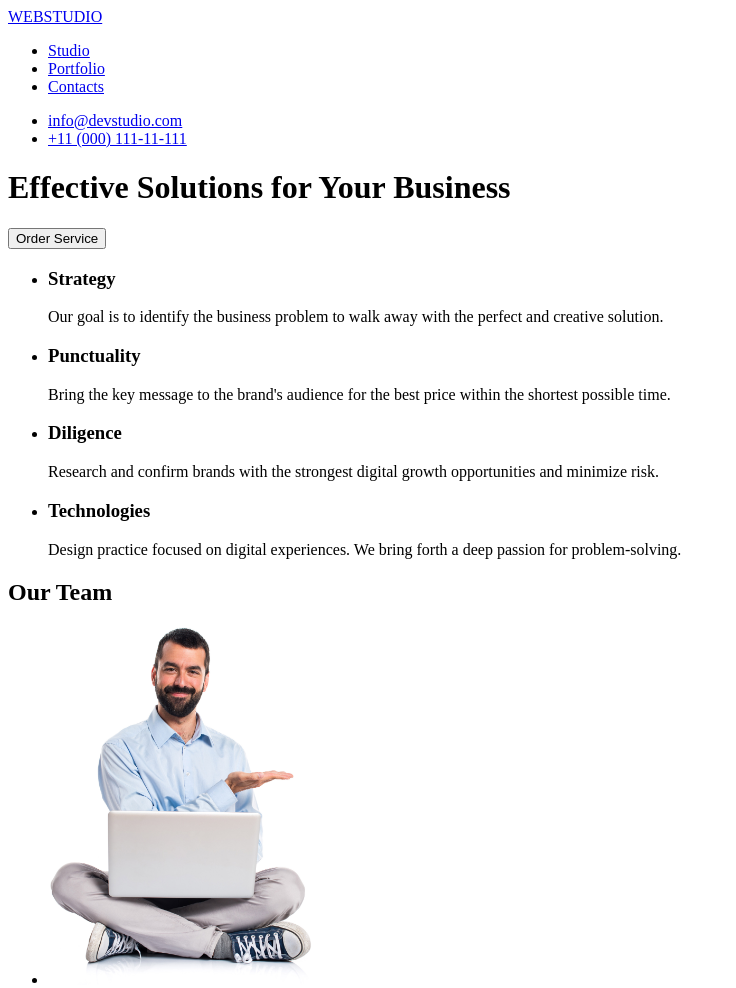
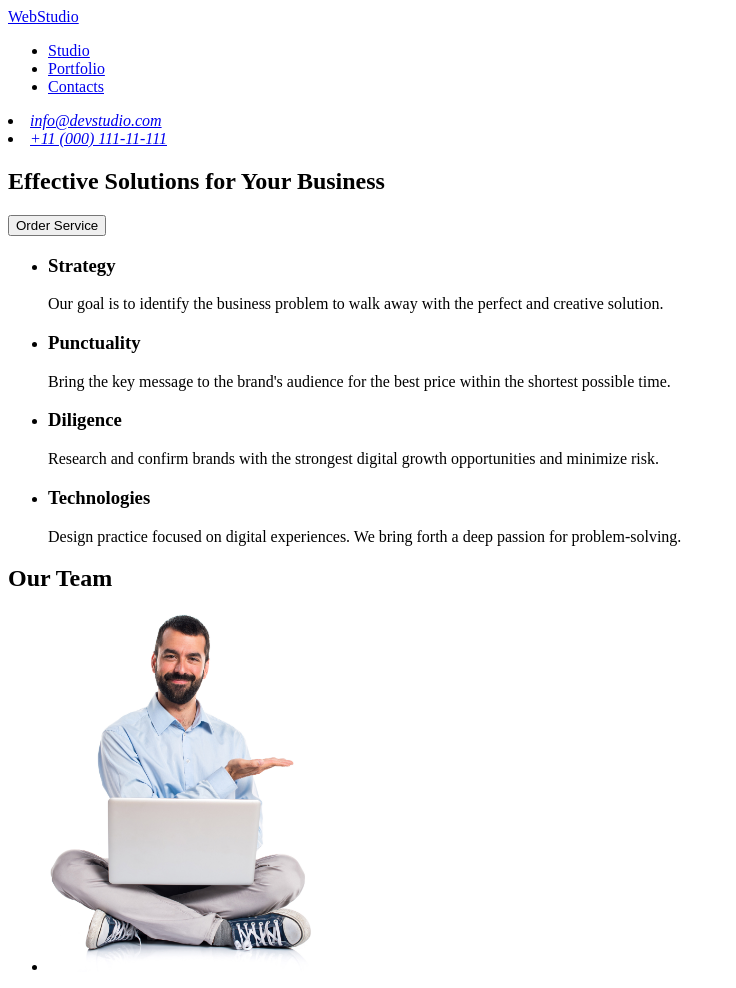
Before and after one commit to PopovychKostiantyn/homework-1, a plain HTML site: page index.html in a window 1280 px wide. Shown: the top 988 px of the page, without its empty margins (0-736 px from the left). Drawn offline with Linux system fonts and the light colour scheme.

Commit message:
checking

```diff
--- a/index.html
+++ b/index.html
@@ -7,29 +7,29 @@
 </head>
 <body>
     <header>
-        <a href="#">WEBSTUDIO</a>
         <nav>
+            <a href="index.html">WebStudio</a>
              <ul>
                 <li><a href="#">Studio</a></li>
                 <li><a href="#">Portfolio</a></li>
                 <li><a href="#">Contacts</a></li>
             </ul>
         </nav>
-        <ul>
-            <li><a href="#">info@devstudio.com</a></li>
-            <li><a href="#">+11 (000) 111-11-111</a></li>
-        </ul>
+        <address>
+            <li><a href="mailto:info@devstudio.com">info@devstudio.com</a></li>
+            <li><a href="tel:+110001111111">+11 (000) 111-11-111</a></li>
+        </address>
     </header>
     <main>
-        <div>
+        <section>
             <h1>Effective Solutions
                 for Your Business
             </h1>
             <button type="button">Order Service
 
             </button>
-        </div>
-        <div>
+        </section>
+        <section>
             <ul>
                 <li>
                     <h3>Strategy
@@ -57,8 +57,8 @@
                     </p>
                 </li>
             </ul>
-        </div>
-        <div>
+        </section>
+        <section>
             <h2>
                 Our Team
             </h2>
@@ -89,7 +89,7 @@
                     </p>
                 </li>
             </ul>
-        </div>
+        </section>
     </main>
     <footer>
         <h3>
```
